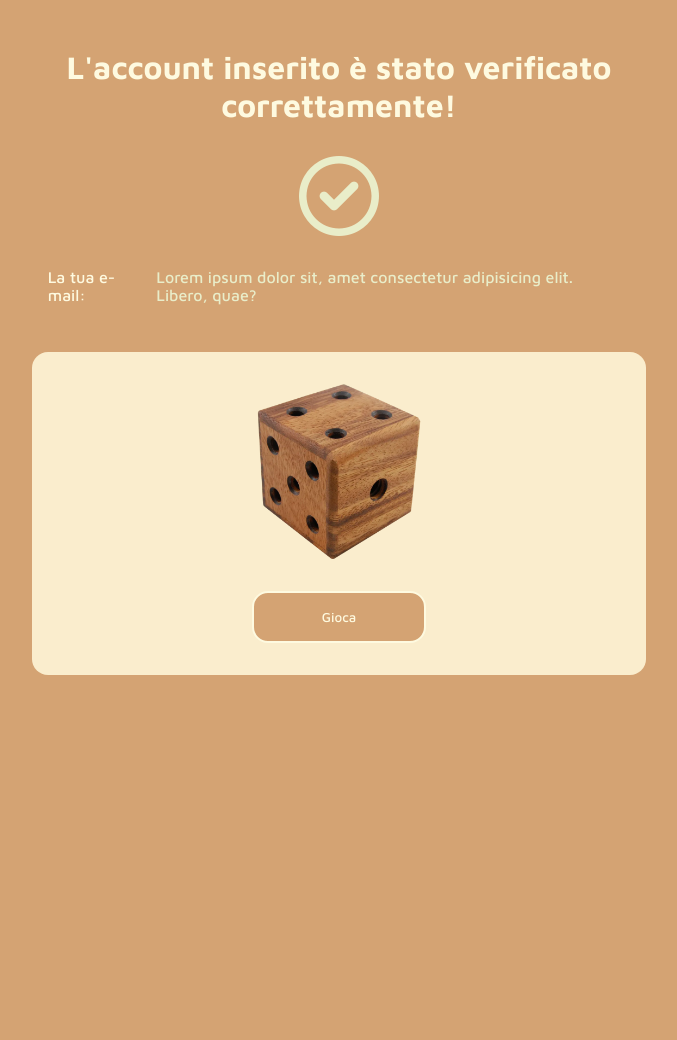
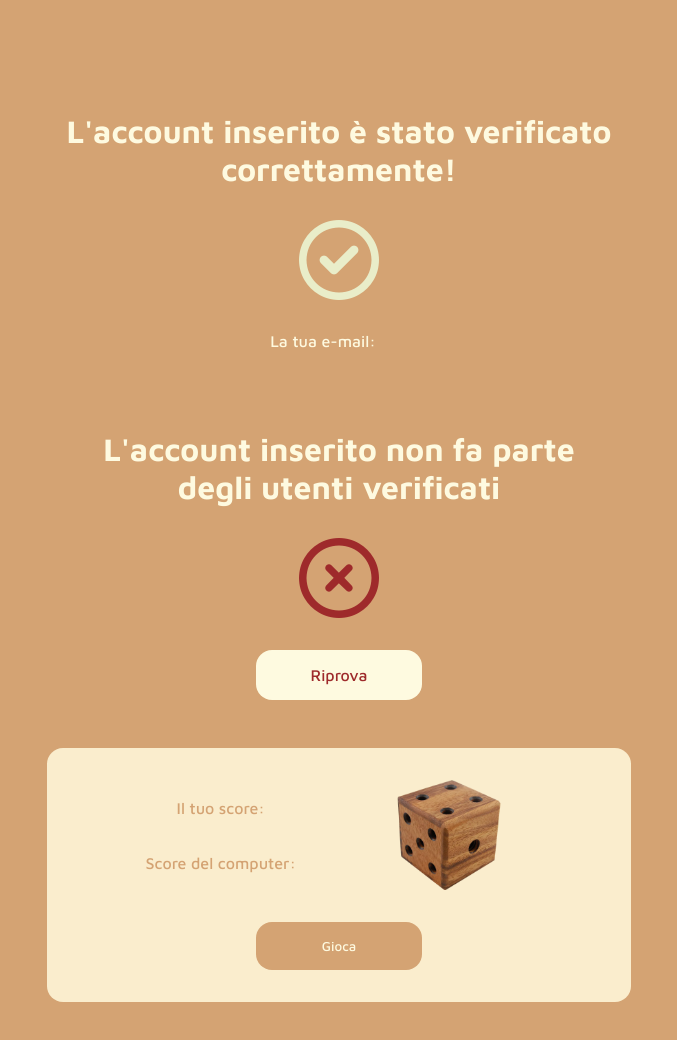
Before and after one commit to Mariosam2/js-mail-dadi, a plain HTML site: page index.html in a window 1280 px wide. Shown: the whole page, without its empty margins (301-978 px from the left). Before the commit the page ends 800 px from the top, so only its background shows below. Drawn offline with Linux system fonts and the light colour scheme.

Commit message:
finished style

```diff
--- a/assets/css/style.css
+++ b/assets/css/style.css
@@ -3,6 +3,7 @@
     --ligth-grayishgreen: #E9EDC9;
     --almost-white: #FEFAE0;
     --light-beige: #FAEDCD;
+    --off-red: #9e2a2b;
     --beige: #D4A373;
 }
 
@@ -41,9 +42,15 @@ img {
 }
 
 /* #region main */
+
+#site_main {
+    padding: 4rem 2rem;
+}
+
 .box {
     display: flex;
-    flex-flow: column nowrap;
+    flex-flow: row wrap;
+    justify-content: center;
     max-width: 60%;
     margin: 1rem auto;
     padding: 1rem;
@@ -54,16 +61,18 @@ img {
     margin: 1rem 0;
 }
 
-.box i {
-    align-self: center;
+.box.verified i {
     color: var(--ligth-grayishgreen);
 }
 
+.box.error i {
+    color: var(--off-red);
+}
+
 .account {
+    width: 100%;
     color: var(--almost-white);
-    display: flex;
-    justify-content: center;
-    align-items: center;
+    text-align: center;
 }
 
 .account > span {
@@ -71,23 +80,61 @@ img {
     color: var(--ligth-grayishgreen);
 }
 
-.game {
-    background-color: var(--light-beige);
+.btn-error {
+    width: 100%;
+    display: flex;
+    justify-content: center;
 }
 
-.game img {
-    max-width: 30%;
-    align-self: center;
+.btn-error a, button {
+    padding: 1rem;
+    width: 30%;
+    border-radius: 1rem;
+}
+
+.btn-error a {
+    display: inline-block;
+    text-align: center;
+    text-decoration: none;
+    color: var(--off-red);
+    background-color: var(--almost-white);
+}
+
+.game {
+    color: var(--beige);
+    background-color: var(--light-beige);
+
+}
+
+.game .score {
+    flex-basis: 40%;
+    display: flex;
+    flex-direction: column;
+    align-items: center;
+    justify-content: space-around;
+
+}
+
+.game .score > span {
+    margin-right: 1rem;
+}
+
+
+.game .image {
+    flex-basis: 40%;
+    display: flex;
+    justify-content: center;
+
+
+}
+
+.game .image img {
+    max-width: 50%;
 }
 
 .game button {
     color: var(--almost-white);
     background-color: var(--beige);
-    border-color: var(--almost-white);
-    border-style: solid;
-    padding: 1rem;
-    align-self: center;
-    width: 30%;
-    border-radius: 1rem;
+    border: none;
 }
 /* #endregion */
--- a/index.html
+++ b/index.html
@@ -22,16 +22,24 @@
             <div class="box verified">
                 <h1 class="title">L'account inserito è stato verificato correttamente!</h1>
                 <i class="fa-regular fa-circle-check fa-5x"></i>
-                <div class="account">La tua e-mail:<span>Lorem ipsum dolor sit, amet consectetur adipisicing elit.
-                        Libero, quae?</span></div>
+                <div class="account">La tua e-mail:<span id="mail"></span></div>
 
             </div>
-            <div class="box error d-none">
-                <h1>L'account inserito non fa parte degli utenti verificati</h1>
-                <a href="#">Riprova</a>
+            <div class="box error ">
+                <h1 class="title">L'account inserito non fa parte degli utenti verificati</h1>
+                <i class="fa-regular fa-circle-xmark fa-5x"></i>
+                <div class="btn-error">
+                    <a href="#">Riprova</a>
+                </div>
+
             </div>
             <div class="box game">
-                <img src="./assets/img/dice.webp" alt="">
+                <div class="score">
+                    <span id="userScore">Il tuo score:</span>
+                    <span id="cpuScore">Score del computer:</span>
+                </div>
+                <div class="image"><img src="./assets/img/dice.webp" alt=""></div>
+
                 <button>Gioca</button>
             </div>
         </div>
```
